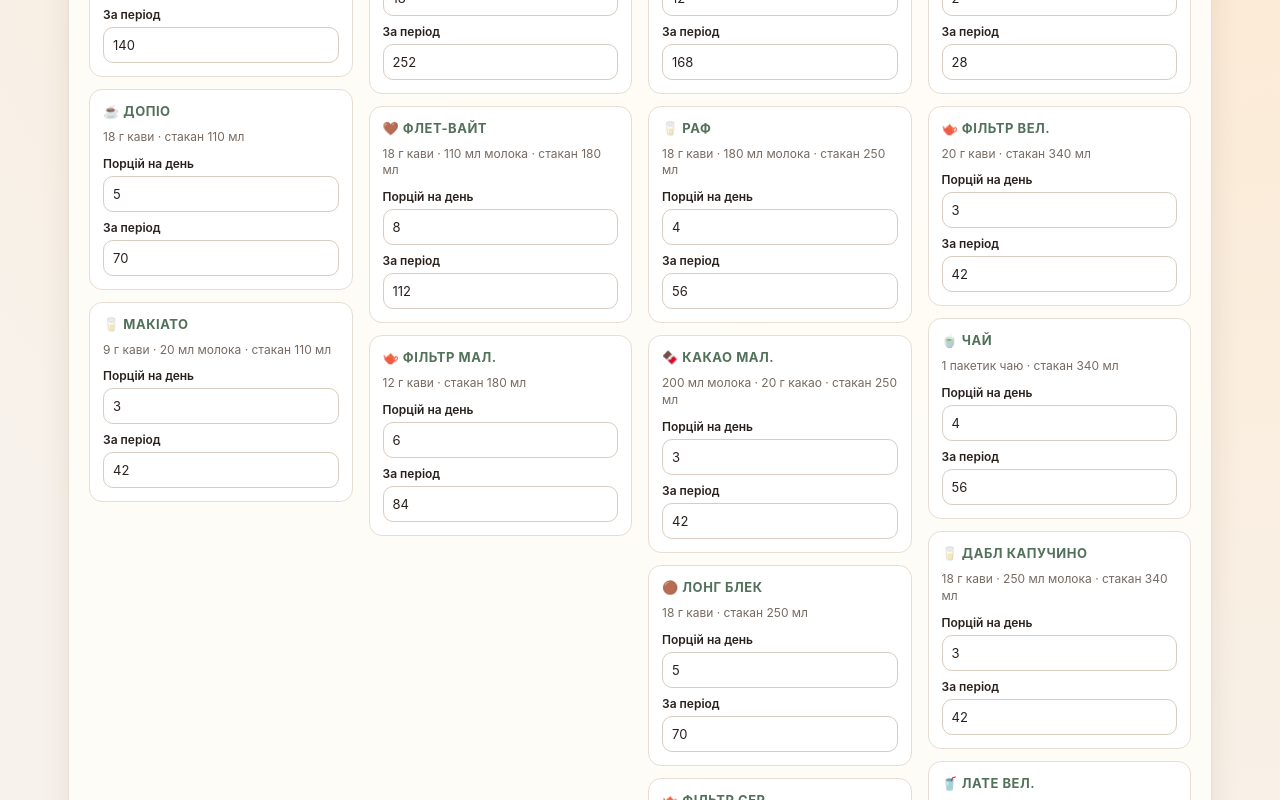
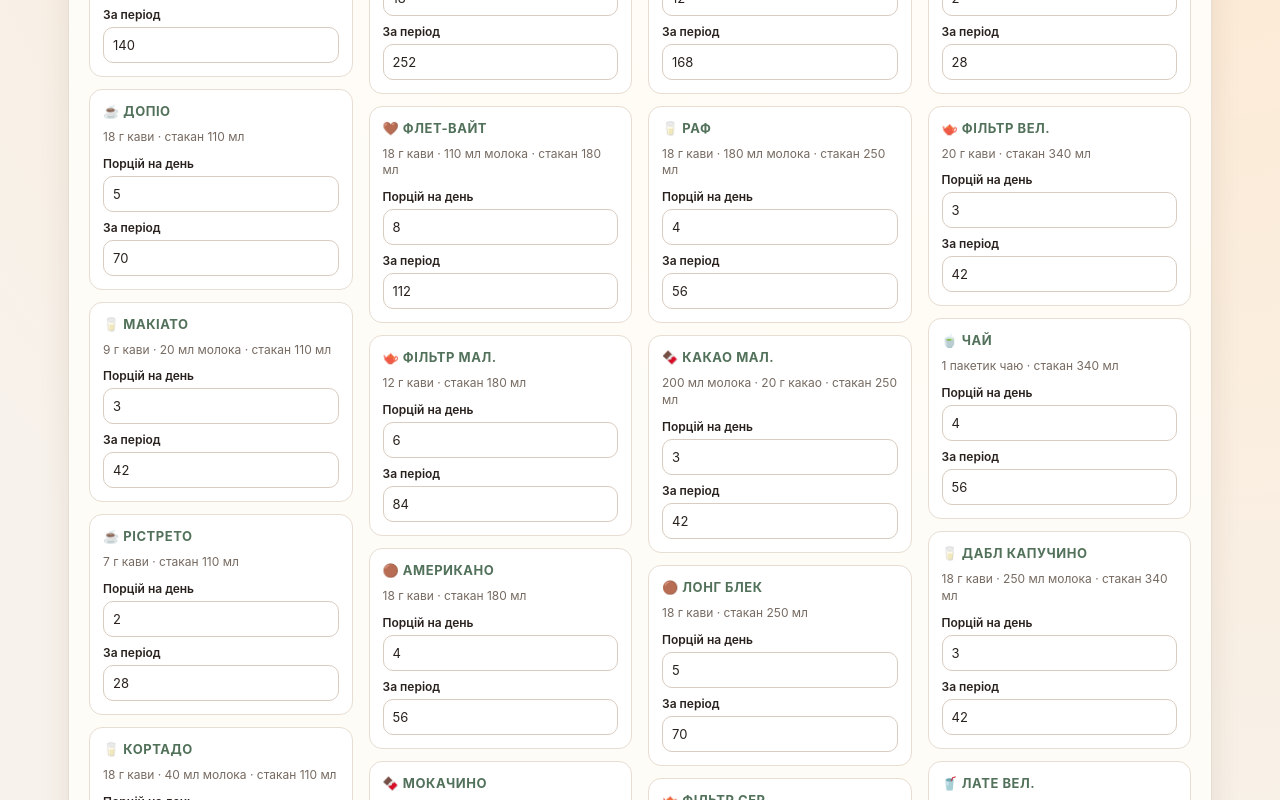
Before and after one commit to NatalinaMatioshko/coffee-shop-supplies, a React (Vite) app: page / in a window 1280 px wide. Shown: the part 540-1340 px from the top of the page. Built offline with nearby package versions, Linux system fonts and the light colour scheme.

Commit message:
Fill the 110 ml and 180 ml menu columns with four more drinks.
Ristretto, cortado, americano, and mocha keep each cup-size group at five items.

Co-authored-by: Cursor <cursoragent@cursor.com>

```diff
--- a/src/data/constants.js
+++ b/src/data/constants.js
@@ -97,10 +97,14 @@ export const MENU_ITEMS = [
   drink({ id: 'espresso', name: 'Еспресо', emoji: '☕', cupSize: 110, coffeeG: 9, daily: 10 }),
   drink({ id: 'doppio', name: 'Допіо', emoji: '☕', cupSize: 110, coffeeG: 18, daily: 5 }),
   drink({ id: 'macchiato', name: 'Макіато', emoji: '🥛', cupSize: 110, coffeeG: 9, milkMl: 20, daily: 3 }),
+  drink({ id: 'ristretto', name: 'Рістрето', emoji: '☕', cupSize: 110, coffeeG: 7, daily: 2 }),
+  drink({ id: 'cortado', name: 'Кортадо', emoji: '🥛', cupSize: 110, coffeeG: 18, milkMl: 40, daily: 3 }),
 
   drink({ id: 'cappuccino', name: 'Капучино', emoji: '🥛', cupSize: 180, coffeeG: 18, milkMl: 120, daily: 18 }),
   drink({ id: 'flatwhite', name: 'Флет-вайт', emoji: '🤎', cupSize: 180, coffeeG: 18, milkMl: 110, daily: 8 }),
   drink({ id: 'filterSmall', name: 'Фільтр мал.', emoji: '🫖', cupSize: 180, coffeeG: 12, daily: 6 }),
+  drink({ id: 'americano', name: 'Американо', emoji: '🟤', cupSize: 180, coffeeG: 18, daily: 4 }),
+  drink({ id: 'moka', name: 'Мокачино', emoji: '🍫', cupSize: 180, coffeeG: 18, cocoaG: 10, milkMl: 100, daily: 2 }),
 
   drink({ id: 'latte', name: 'Лате', emoji: '🥤', cupSize: 250, coffeeG: 18, milkMl: 180, daily: 12 }),
   drink({ id: 'raf', name: 'Раф', emoji: '🥛', cupSize: 250, coffeeG: 18, milkMl: 180, daily: 4 }),
```
